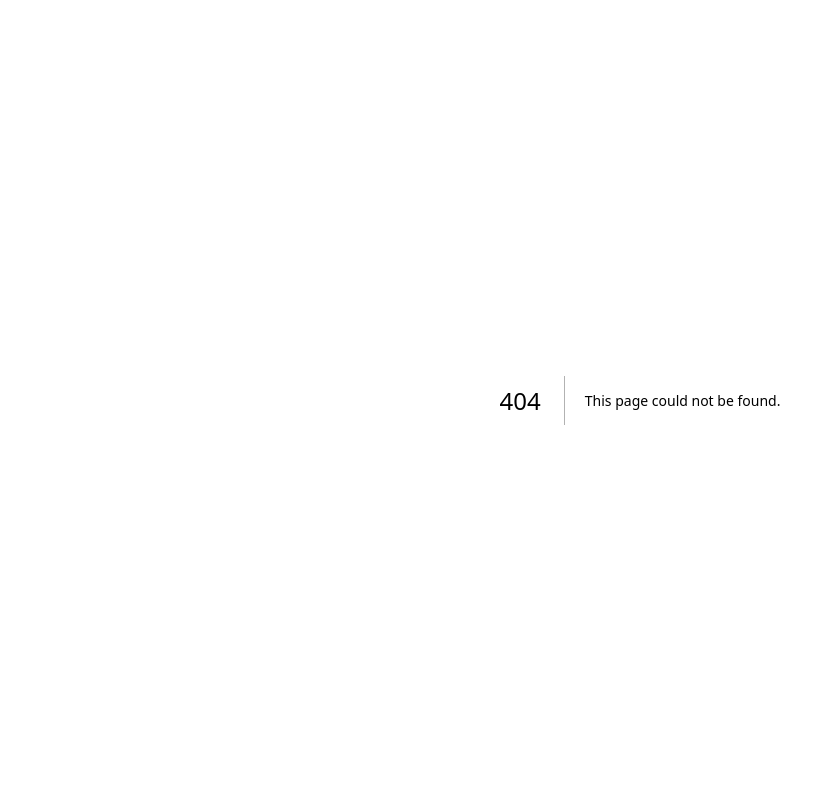
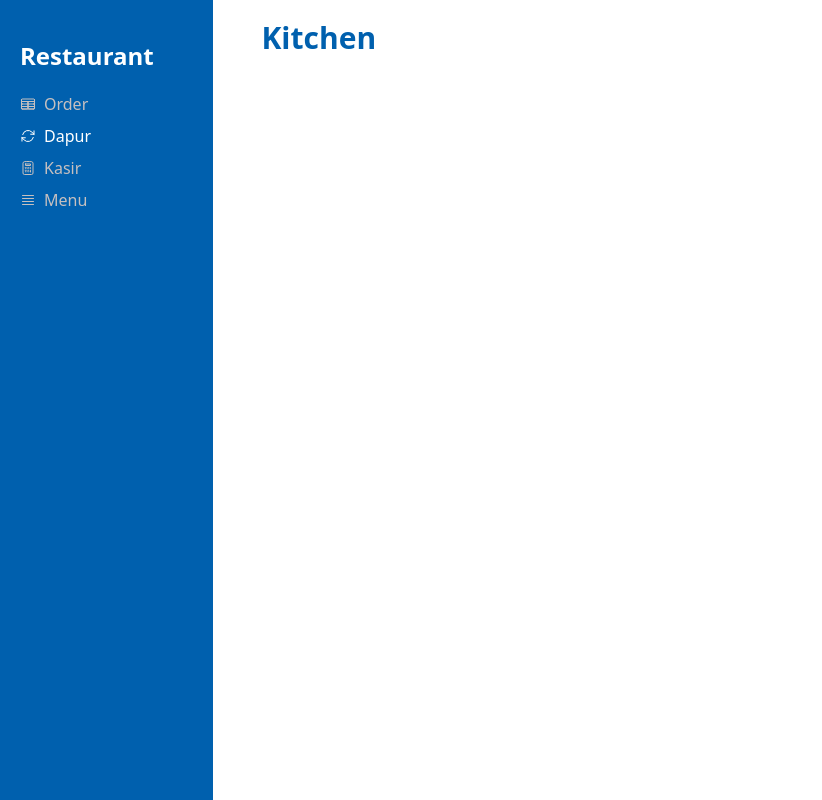
Before and after one commit to raprayoga/simple-restaurant, a Next.js app: page /kitchen in a window 1280 px wide. Before the commit this address had no page. Shown: the whole page, without its empty margins (0-822 px from the left). Built offline with nearby package versions, Linux system fonts and the light colour scheme.

Commit message:
feat(kitchen): change page kitchen to order

```diff
--- a/src/components/modules/AddOrderForm/AddOrderForm.tsx
+++ b/src/components/modules/AddOrderForm/AddOrderForm.tsx
@@ -117,7 +117,7 @@ const AddOrderForm = React.forwardRef<HTMLFormElement, AddOrderFormProps>(
                     <div className="flex w-4/12 flex-col">
                       <Input
                         type="number"
-                        placeholder="Kuantitas"
+                        placeholder="Qt"
                         value={value}
                         onBlur={onBlur}
                         onChange={onChange}
--- a/src/components/modules/Sidebar/Sidebar.tsx
+++ b/src/components/modules/Sidebar/Sidebar.tsx
@@ -4,7 +4,7 @@ import React from 'react'
 import Link from 'next/link'
 import { useRouter } from 'next/router'
 import {
-  BanknotesIcon,
+  ArrowPathIcon,
   CalculatorIcon,
   Bars4Icon,
   TableCellsIcon,
@@ -25,28 +25,44 @@ const Sidebar = React.forwardRef<
       <h2 className="mx-2.5 my-5 text-2xl font-bold text-white">Restaurant</h2>
       <ul>
         <li
-          className={`mx-2.5 my-2 flex ${
+          className={`mx-2.5 my-2 ${
             router.pathname === '/' ? 'text-white' : 'text-gray'
           }`}
         >
-          <TableCellsIcon className="mr-2 w-4" />
-          <Link href="/">Dapur</Link>
+          <Link href="/" className="flex">
+            <TableCellsIcon className="mr-2 w-4" />
+            Order
+          </Link>
         </li>
         <li
-          className={`mx-2.5 my-2 flex ${
+          className={`mx-2.5 my-2 ${
+            router.pathname === '/kitchen' ? 'text-white' : 'text-gray'
+          }`}
+        >
+          <Link href="/kitchen" className="flex">
+            <ArrowPathIcon className="mr-2 w-4" />
+            Dapur
+          </Link>
+        </li>
+        <li
+          className={`mx-2.5 my-2 ${
             router.pathname === '/cashier' ? 'text-white' : 'text-gray'
           }`}
         >
-          <CalculatorIcon className="mr-2 w-4" />
-          <Link href="/cashier">Kasir</Link>
+          <Link href="/cashier" className="flex">
+            <CalculatorIcon className="mr-2 w-4" />
+            Kasir
+          </Link>
         </li>
         <li
-          className={`mx-2.5 my-2 flex ${
+          className={`mx-2.5 my-2 ${
             router.pathname === '/menu' ? 'text-white' : 'text-gray'
           }`}
         >
-          <Bars4Icon className="mr-2 w-4" />
-          <Link href="/menu">Menu</Link>
+          <Link href="/menu" className="flex">
+            <Bars4Icon className="mr-2 w-4" />
+            Menu
+          </Link>
         </li>
       </ul>
     </aside>
--- a/src/components/modules/Table/Table.tsx
+++ b/src/components/modules/Table/Table.tsx
@@ -1,12 +1,12 @@
 import React from 'react'
 import Card from '@/components/elements/Card'
-import { KitchenProps } from '@/components/templates/Kitchen'
+import { OrderProps } from '@/components/templates/Order'
 
 const tables = [1, 2, 3, 4, 5, 6]
 
 interface TableProps
   extends React.HTMLAttributes<HTMLTableCaptionElement>,
-    KitchenProps {}
+    OrderProps {}
 
 const Table = React.forwardRef<HTMLTableCaptionElement, TableProps>(
   ({ table, setTable, ...props }, ref) => {
--- a/src/components/templates/Kitchen.tsx
+++ b/src/components/templates/Kitchen.tsx
@@ -1,29 +1,10 @@
 import React from 'react'
-import DefaultLayout from '@/components/layouts/DefaultLayout'
-import AddOrderForm from '@/components/modules/AddOrderForm'
-import OrderList from '@/components/modules/OrderList'
-import Table from '@/components/modules/Table'
+import DefaultLayout from '../layouts/DefaultLayout'
 
-export interface KitchenProps {
-  table: number
-  setTable: (value: number) => void
-}
-
-export default function Kitchen({ table, setTable }: KitchenProps) {
+export default function Kitchen() {
   return (
     <DefaultLayout>
-      <h1 className="mb-5 text-3xl font-bold text-primary">Dapur</h1>
-      <div className="flex">
-        <div className="min-h-[80vh] w-7/12 border-r-2 border-gray-shadow pr-5">
-          <h2 className="mb-5 text-2xl font-bold text-primary">Meja</h2>
-          <Table table={table} setTable={setTable} />
-        </div>
-        <div className="w-5/12 pl-5">
-          <h2 className="mb-5 text-2xl font-bold text-primary">Order</h2>
-          <AddOrderForm table={table} />
-          <OrderList table={table} className="mt-10" />
-        </div>
-      </div>
+      <h1 className="mb-5 text-3xl font-bold text-primary">Kitchen</h1>
     </DefaultLayout>
   )
 }
--- /dev/null
+++ b/src/components/templates/Order.tsx
@@ -0,0 +1,29 @@
+import React from 'react'
+import DefaultLayout from '@/components/layouts/DefaultLayout'
+import AddOrderForm from '@/components/modules/AddOrderForm'
+import OrderList from '@/components/modules/OrderList'
+import Table from '@/components/modules/Table'
+
+export interface OrderProps {
+  table: number
+  setTable: (value: number) => void
+}
+
+export default function Order({ table, setTable }: OrderProps) {
+  return (
+    <DefaultLayout>
+      <h1 className="mb-5 text-3xl font-bold text-primary">Order</h1>
+      <div className="flex">
+        <div className="min-h-[80vh] w-7/12 border-r-2 border-gray-shadow pr-5">
+          <h2 className="mb-5 text-2xl font-bold text-primary">Meja</h2>
+          <Table table={table} setTable={setTable} />
+        </div>
+        <div className="w-5/12 pl-5">
+          <h2 className="mb-5 text-2xl font-bold text-primary">Order</h2>
+          <AddOrderForm table={table} />
+          <OrderList table={table} className="mt-10" />
+        </div>
+      </div>
+    </DefaultLayout>
+  )
+}
--- a/src/pages/index.tsx
+++ b/src/pages/index.tsx
@@ -1,11 +1,11 @@
 import React, { useEffect, useState } from 'react'
-import Kitchen from '@/components/templates/Kitchen'
+import Order from '@/components/templates/Order'
 import { Dispatch } from '@reduxjs/toolkit'
 import { useDispatch } from 'react-redux'
 import { getOrder } from '@/store/order'
 import { getMenu } from '@/store/menu'
 
-export default function KitchenPage() {
+export default function OrderPage() {
   const dispatch: Dispatch<any> = useDispatch()
   const [table, setTable] = useState(0)
 
@@ -18,5 +18,5 @@ export default function KitchenPage() {
     dispatch(getMenu())
   }, [dispatch])
 
-  return <Kitchen table={table} setTable={handleCHangeTable} />
+  return <Order table={table} setTable={handleCHangeTable} />
 }
--- /dev/null
+++ b/src/pages/kitchen.tsx
@@ -0,0 +1,6 @@
+import Kitchen from '@/components/templates/Kitchen'
+import React from 'react'
+
+export default function KitchenPage() {
+  return <Kitchen />
+}
```
